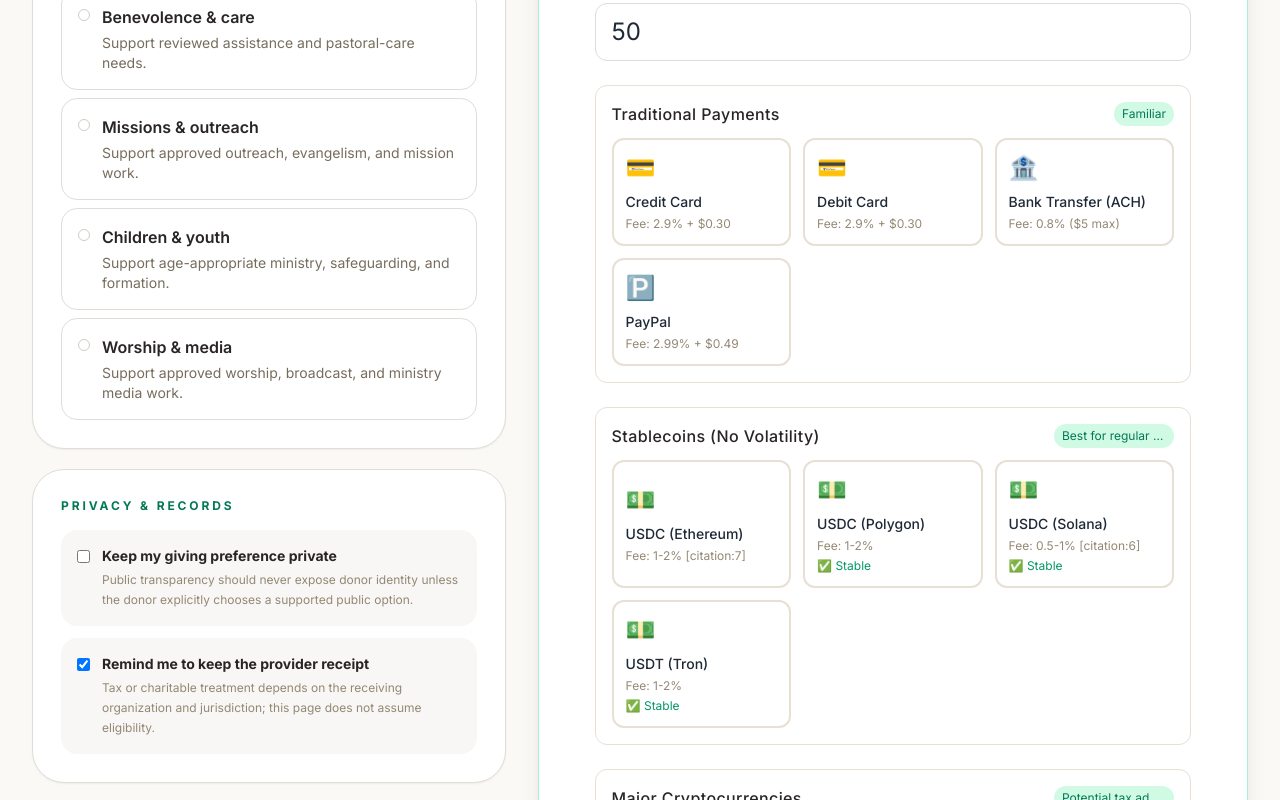
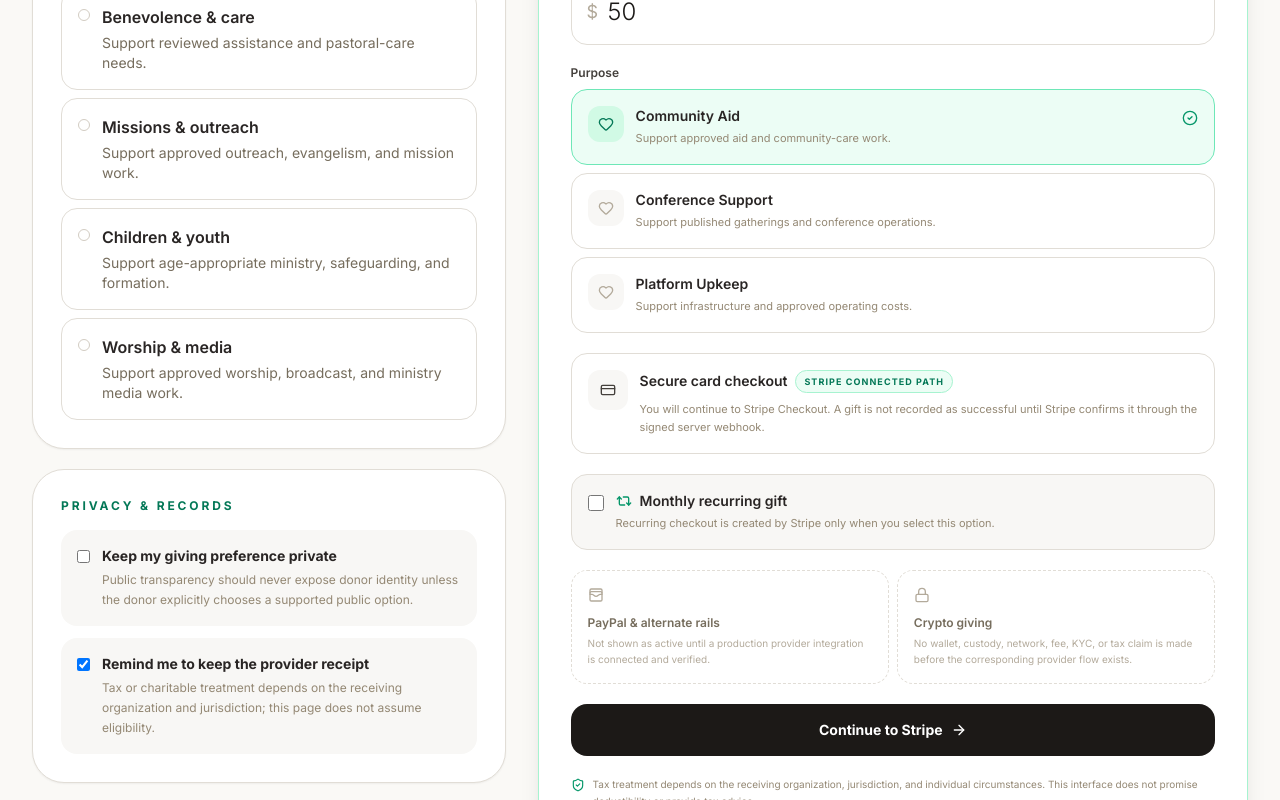
Before and after one commit to TechCodinz/digital-church-os, a Next.js app: page /offering in a window 1280 px wide. Shown: the part 960-1760 px from the top of the page. Built offline with nearby package versions, Linux system fonts and the light colour scheme; no server answers.

Commit message:
fix: use real Stripe checkout in reconciled giving flow

```diff
--- a/components/payments/UnifiedPaymentForm.tsx
+++ b/components/payments/UnifiedPaymentForm.tsx
@@ -1,171 +1,175 @@
 'use client';
 
 import { useState } from 'react';
-import { paymentMethods } from '@/lib/payments/paymentMethods';
+import { ArrowRight, CheckCircle2, CreditCard, Heart, Loader2, Lock, Repeat2, ShieldCheck, WalletCards } from 'lucide-react';
 
-export const UnifiedPaymentForm = ({ purpose: externalPurpose, amount: externalAmount, setAmount: externalSetAmount, onSuccess }: any) => {
+type Purpose = 'PLATFORM_UPKEEP' | 'COMMUNITY_AID' | 'CONFERENCE_SUPPORT';
+
+type GivingDesignation =
+  | 'GENERAL_MINISTRY'
+  | 'BENEVOLENCE_CARE'
+  | 'MISSIONS_OUTREACH'
+  | 'CHILDREN_YOUTH'
+  | 'WORSHIP_MEDIA';
+
+const PURPOSES: Array<{ id: Purpose; label: string; description: string }> = [
+  { id: 'COMMUNITY_AID', label: 'Community Aid', description: 'Support approved aid and community-care work.' },
+  { id: 'CONFERENCE_SUPPORT', label: 'Conference Support', description: 'Support published gatherings and conference operations.' },
+  { id: 'PLATFORM_UPKEEP', label: 'Platform Upkeep', description: 'Support infrastructure and approved operating costs.' },
+];
+
+export const UnifiedPaymentForm = ({
+  purpose: externalPurpose,
+  designation,
+  designationLabel,
+  amount: externalAmount,
+  setAmount: externalSetAmount,
+  onSuccess,
+}: {
+  purpose?: Purpose;
+  designation?: GivingDesignation;
+  designationLabel?: string;
+  amount?: string | number;
+  setAmount?: (value: string) => void;
+  onSuccess?: (data: unknown) => void;
+}) => {
   const [internalAmount, setInternalAmount] = useState('50');
-    const [internalPurpose, setInternalPurpose] = useState('COMMUNITY_AID');
+  const [internalPurpose, setInternalPurpose] = useState<Purpose>('COMMUNITY_AID');
+  const [isRecurring, setIsRecurring] = useState(false);
+  const [submitting, setSubmitting] = useState(false);
+  const [error, setError] = useState('');
 
-    const amount = externalAmount !== undefined ? externalAmount : internalAmount;
+  const amount = externalAmount !== undefined ? String(externalAmount) : internalAmount;
   const setAmount = externalSetAmount || setInternalAmount;
   const purpose = externalPurpose || internalPurpose;
 
-    const [selectedMethod, setSelectedMethod] = useState<string | null>(null);
-    const [cryptoNetwork, setCryptoNetwork] = useState('ethereum');
+  const startCheckout = async () => {
+    const numericAmount = Number(amount);
+    if (!Number.isFinite(numericAmount) || numericAmount < 1) {
+      setError('Enter an amount of at least $1.');
+      return;
+    }
 
-    const paymentCategories = {
-        traditional: {
-            name: 'Traditional Payments',
-            methods: ['credit_card', 'debit_card', 'ach', 'paypal'],
-            badge: 'Familiar',
-        },
-        stablecoins: {
-            name: 'Stablecoins (No Volatility)',
-            methods: ['usdc_ethereum', 'usdc_polygon', 'usdc_solana', 'usdt_tron'],
-            badge: 'Best for regular giving',
-        },
-        majorCrypto: {
-            name: 'Major Cryptocurrencies',
-            methods: ['bitcoin', 'ethereum', 'litecoin', 'dogecoin'],
-            badge: 'Potential tax advantages',
-        },
-        multiChain: {
-            name: 'Multi-chain Support',
-            methods: ['polygon_eth', 'arbitrum_eth', 'base_eth'],
-            badge: 'Lower fees',
-        },
-        cardToCrypto: {
-            name: 'Card → Crypto (No KYC)',
-            methods: ['card_to_bitcoin', 'card_to_ethereum'],
-            badge: 'Pay with card, receive crypto',
-        },
-        highValue: {
-            name: 'High-Value Gifts',
-            methods: ['crypto_high_value'],
-            badge: 'Avg. $30,000 gift',
-        },
-        nonCustodial: {
-            name: 'Non-Custodial',
-            methods: ['ethereum_non_custodial'],
-            badge: 'We never touch your funds',
-        },
+    setSubmitting(true);
+    setError('');
+    try {
+      const response = await fetch('/api/payments/create-payment', {
+        method: 'POST',
+        headers: { 'Content-Type': 'application/json' },
+        body: JSON.stringify({
+          amount: numericAmount,
+          purpose,
+          designation,
+          isRecurring,
+          currency: 'usd',
+        }),
+      });
+      const data = await response.json();
+      if (!response.ok) throw new Error(data.error || 'Unable to start checkout.');
+      if (!data.url) throw new Error('Checkout URL was not returned.');
+
+      onSuccess?.({ provider: data.provider, amount: numericAmount, purpose, designation, mode: data.mode, pending: true });
+      window.location.assign(data.url);
+    } catch (checkoutError: any) {
+      setError(checkoutError?.message || 'Unable to start secure checkout.');
+    } finally {
+      setSubmitting(false);
+    }
   };
 
-    const processPayment = async (method: string, amt: string, purp: string) => {
-        onSuccess?.({ method, amount: amt, purpose: purp });
-    }
+  return (
+    <div className="space-y-5">
+      {designationLabel && (
+        <div className="rounded-2xl border border-emerald-200 bg-emerald-50/70 p-4">
+          <p className="text-[10px] font-bold uppercase tracking-[0.18em] text-emerald-700">Selected designation</p>
+          <p className="mt-1 text-sm font-semibold text-stone-800">{designationLabel}</p>
+          <p className="mt-1 text-[11px] leading-relaxed text-stone-500">The designation is carried into Stripe metadata and the recorded offering metadata after provider confirmation.</p>
+        </div>
+      )}
 
-    return (
-        <div className="unified-payment-form bg-white p-6 rounded-2xl">
-            {/* Amount Input */}
-            <div className="mb-6">
-                <label className="block text-stone-700 mb-2">Amount</label>
+      <div>
+        <label htmlFor="giving-amount" className="text-xs font-semibold text-stone-700">Amount (USD)</label>
+        <div className="relative mt-2">
+          <span className="absolute left-4 top-1/2 -translate-y-1/2 text-lg text-stone-400">$</span>
           <input
+            id="giving-amount"
             type="number"
+            min="1"
+            step="0.01"
             value={amount}
-                    onChange={(e) => setAmount(e.target.value)}
-                    className="w-full px-4 py-3 rounded-xl border border-stone-200 text-2xl focus:outline-none focus:ring-2 focus:ring-emerald-500"
+            onChange={(event) => setAmount(event.target.value)}
+            className="w-full rounded-2xl border border-stone-200 bg-white py-4 pl-9 pr-4 text-2xl font-light text-stone-900 outline-none transition-all focus:border-emerald-400 focus:ring-2 focus:ring-emerald-300/20"
             placeholder="0.00"
           />
         </div>
-
-            {/* Payment Method Categories */}
-            <div className="space-y-6">
-                {Object.entries(paymentCategories).map(([key, category]) => (
-                    <div key={key} className="border border-cream-200 rounded-xl p-4">
-                        <div className="flex items-center justify-between mb-3">
-                            <h3 className="font-medium text-stone-800">{category.name}</h3>
-                            {category.badge && (
-                                <span className="px-2 py-1 bg-emerald-100 text-emerald-700 text-xs rounded-full whitespace-nowrap overflow-hidden text-ellipsis ml-2 max-w-[120px]">
-                                    {category.badge}
-                                </span>
-                            )}
       </div>
 
-                        <div className="grid grid-cols-2 md:grid-cols-3 gap-3">
-                            {category.methods.map(methodId => {
-                                const method = paymentMethods[methodId];
-                                if (!method) return null;
+      {!externalPurpose && (
+        <div>
+          <p className="text-xs font-semibold text-stone-700">Purpose</p>
+          <div className="mt-2 grid gap-2">
+            {PURPOSES.map((item) => {
+              const selected = purpose === item.id;
               return (
-                                    <button
-                                        key={methodId}
-                                        onClick={() => setSelectedMethod(methodId)}
-                                        className={`p-3 rounded-xl border-2 transition-all text-left ${selectedMethod === methodId
-                                            ? 'border-emerald-500 bg-emerald-50'
-                                            : 'border-cream-200 hover:border-emerald-300'
-                                            }`}
-                                    >
-                                        <div className="text-2xl mb-2">{method.icon}</div>
-                                        <div className="font-medium text-sm">{method.name}</div>
-                                        <div className="text-xs text-stone-500 mt-1">
-                                            Fee: {method.fee}
+                <button key={item.id} type="button" onClick={() => setInternalPurpose(item.id)} className={`rounded-2xl border p-4 text-left transition-all ${selected ? 'border-emerald-300 bg-emerald-50' : 'border-stone-200 bg-white hover:border-emerald-200'}`}>
+                  <div className="flex items-start gap-3">
+                    <span className={`flex h-9 w-9 shrink-0 items-center justify-center rounded-xl ${selected ? 'bg-emerald-100 text-emerald-700' : 'bg-stone-50 text-stone-400'}`}><Heart className="h-4 w-4" /></span>
+                    <span className="flex-1">
+                      <span className="block text-sm font-semibold text-stone-800">{item.label}</span>
+                      <span className="mt-1 block text-[11px] leading-relaxed text-stone-500">{item.description}</span>
+                    </span>
+                    {selected && <CheckCircle2 className="mt-1 h-4 w-4 text-emerald-600" />}
                   </div>
-                                        {method.volatilityRisk === 'None' && (
-                                            <div className="text-xs text-emerald-600 mt-1">
-                                                ✅ Stable
-                                            </div>
-                                        )}
                 </button>
               );
             })}
           </div>
         </div>
-                ))}
+      )}
+
+      <div className="rounded-2xl border border-stone-200 bg-white p-4">
+        <div className="flex items-start gap-3">
+          <span className="flex h-10 w-10 shrink-0 items-center justify-center rounded-xl bg-stone-50 text-stone-700"><CreditCard className="h-4 w-4" /></span>
+          <div className="flex-1">
+            <div className="flex flex-wrap items-center gap-2">
+              <p className="text-sm font-semibold text-stone-800">Secure card checkout</p>
+              <span className="rounded-full border border-emerald-200 bg-emerald-50 px-2 py-1 text-[9px] font-bold uppercase tracking-[0.12em] text-emerald-700">Stripe connected path</span>
+            </div>
+            <p className="mt-2 text-[11px] leading-relaxed text-stone-500">You will continue to Stripe Checkout. A gift is not recorded as successful until Stripe confirms it through the signed server webhook.</p>
+          </div>
+        </div>
       </div>
 
-            {/* Network Selection for Multi-chain */}
-            {selectedMethod?.includes('usdc') && (
-                <div className="mt-6 p-4 bg-cream-50 rounded-xl">
-                    <label className="block text-stone-700 mb-2">Select Network</label>
-                    <select
-                        value={cryptoNetwork}
-                        onChange={(e) => setCryptoNetwork(e.target.value)}
-                        className="w-full px-4 py-2 rounded-lg border border-stone-200"
-                    >
-                        <option value="ethereum">Ethereum (Higher fees)</option>
-                        <option value="polygon">Polygon (Low fees)</option>
-                        <option value="solana">Solana (Ultra-low fees)</option>
-                        <option value="base">Base (Coinbase L2)</option>
-                        <option value="arbitrum">Arbitrum (Low fees)</option>
-                    </select>
-                    <p className="text-xs text-stone-500 mt-2">
-                        All networks settle in USD automatically. Your gift goes further on networks with lower fees.
-                    </p>
+      <label className="flex cursor-pointer items-start gap-3 rounded-2xl border border-stone-200 bg-stone-50 p-4">
+        <input type="checkbox" checked={isRecurring} onChange={(event) => setIsRecurring(event.target.checked)} className="mt-1 h-4 w-4 rounded border-stone-300 text-emerald-600" />
+        <span>
+          <span className="flex items-center gap-2 text-sm font-semibold text-stone-800"><Repeat2 className="h-4 w-4 text-emerald-600" /> Monthly recurring gift</span>
+          <span className="mt-1 block text-[11px] leading-relaxed text-stone-500">Recurring checkout is created by Stripe only when you select this option.</span>
+        </span>
+      </label>
+
+      <div className="grid gap-2 sm:grid-cols-2">
+        <div className="rounded-2xl border border-dashed border-stone-200 p-4 text-stone-400">
+          <WalletCards className="h-4 w-4" />
+          <p className="mt-3 text-xs font-semibold text-stone-600">PayPal & alternate rails</p>
+          <p className="mt-1 text-[10px] leading-relaxed">Not shown as active until a production provider integration is connected and verified.</p>
         </div>
-            )}
-
-            {/* Tax Information */}
-            <div className="mt-6 p-4 bg-amber-50 rounded-xl text-sm">
-                <h4 className="font-medium text-amber-800 mb-2">📋 Important Tax Information</h4>
-                <ul className="space-y-1 text-amber-700">
-                    <li>• Credit/debit card gifts: Tax-deductible as cash donations</li>
-                    <li>• Cryptocurrency: Considered property by IRS</li>
-                    <li>• Donating appreciated crypto: Avoid capital gains tax</li>
-                    <li>• Instant tax receipts for all methods</li>
-                    <li>• Consult your tax advisor for specific advice</li>
-                </ul>
+        <div className="rounded-2xl border border-dashed border-stone-200 p-4 text-stone-400">
+          <Lock className="h-4 w-4" />
+          <p className="mt-3 text-xs font-semibold text-stone-600">Crypto giving</p>
+          <p className="mt-1 text-[10px] leading-relaxed">No wallet, custody, network, fee, KYC, or tax claim is made before the corresponding provider flow exists.</p>
+        </div>
       </div>
 
-            {/* Submit Button */}
-            <button
-                onClick={() => processPayment(selectedMethod!, amount, purpose)}
-                disabled={!selectedMethod || !amount}
-                className="w-full mt-6 py-4 bg-emerald-600 text-white rounded-xl hover:bg-emerald-700 disabled:opacity-50 text-lg font-medium"
-            >
-                Give ${amount} via {selectedMethod ? paymentMethods[selectedMethod]?.name : 'selected method'}
+      {error && <p className="rounded-2xl border border-rose-200 bg-rose-50 p-3 text-xs leading-relaxed text-rose-700">{error}</p>}
+
+      <button type="button" onClick={startCheckout} disabled={submitting || !amount} className="inline-flex min-h-13 w-full items-center justify-center gap-2 rounded-2xl bg-stone-900 px-5 py-4 text-sm font-bold text-white transition-all hover:bg-stone-800 disabled:cursor-not-allowed disabled:opacity-45">
+        {submitting ? <><Loader2 className="h-4 w-4 animate-spin" /> Opening secure checkout…</> : <>Continue to Stripe <ArrowRight className="h-4 w-4" /></>}
       </button>
 
-            {/* Provider Logos */}
-            <div className="mt-8 text-center">
-                <p className="text-sm text-stone-500 mb-3">Trusted payment partners</p>
-                <div className="flex justify-center space-x-4 opacity-70">
-                    <div className="h-6 flex items-center text-xs font-semibold uppercase">Stripe</div>
-                    <div className="h-6 flex items-center text-xs font-semibold uppercase">PayPal</div>
-                    <div className="h-6 flex items-center text-xs font-semibold uppercase">Coinbase</div>
-                    <div className="h-6 flex items-center text-xs font-semibold uppercase">BitPay</div>
-                    <div className="h-6 flex items-center text-xs font-semibold uppercase">Crypto.com</div>
-                </div>
+      <div className="flex items-start gap-2 text-[10px] leading-relaxed text-stone-500">
+        <ShieldCheck className="mt-0.5 h-3.5 w-3.5 shrink-0 text-emerald-600" />
+        <span>Tax treatment depends on the receiving organization, jurisdiction, and individual circumstances. This interface does not promise deductibility or provide tax advice.</span>
       </div>
     </div>
   );
```
Lines whose indentation alone changed are shown as unchanged.
